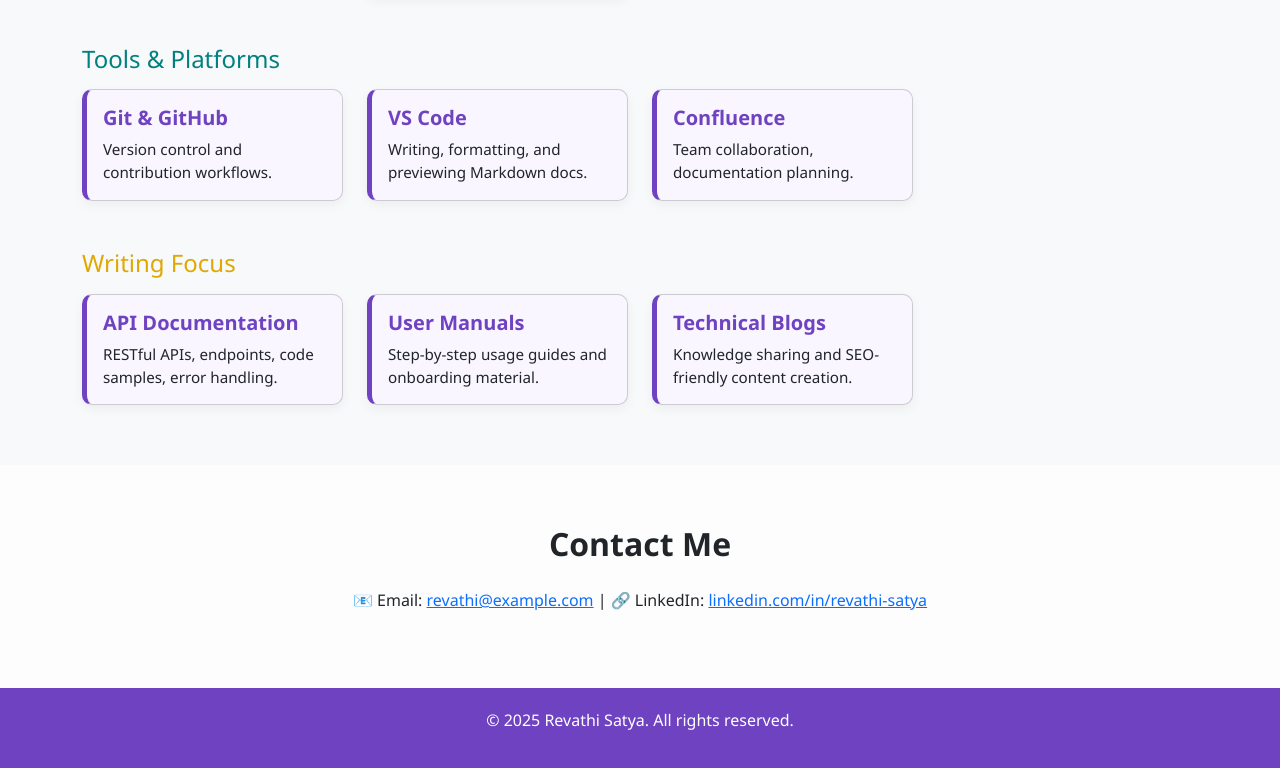
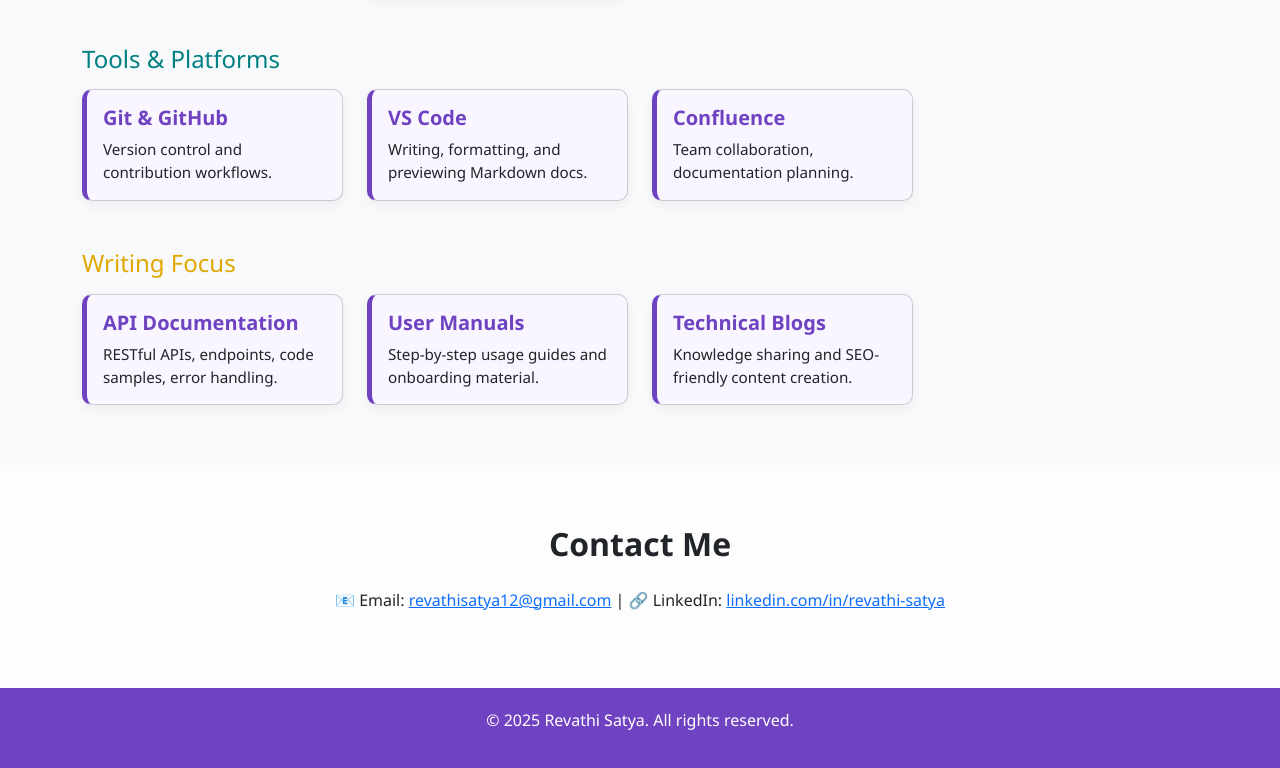
Before and after one commit to revathi630/revathi_portfolio, a plain HTML site: page index.html in a window 1280 px wide. Shown: the part 1296-2064 px from the top of the page. Drawn offline with nearby package versions, Linux system fonts and the light colour scheme.

Commit message:
Changes in email

```diff
--- a/index.html
+++ b/index.html
@@ -221,7 +221,7 @@
 <section class="section" id="contact">
   <div class="container">
     <h2 class="text-center mb-4">Contact Me</h2>
-    <p class="text-center">📧 Email: <a href="mailto:revathisatya12@gmail.com">revathi@example.com</a> | 🔗 LinkedIn: <a href="linkedin.com/in/revathi-satya">linkedin.com/in/revathi-satya</a></p>
+    <p class="text-center">📧 Email: <a href="mailto:revathisatya12@gmail.com">revathisatya12@gmail.com</a> | 🔗 LinkedIn: <a href="https://www.linkedin.com/in/revathisatya/">linkedin.com/in/revathi-satya</a></p>
   </div>
 </section>
 
```
